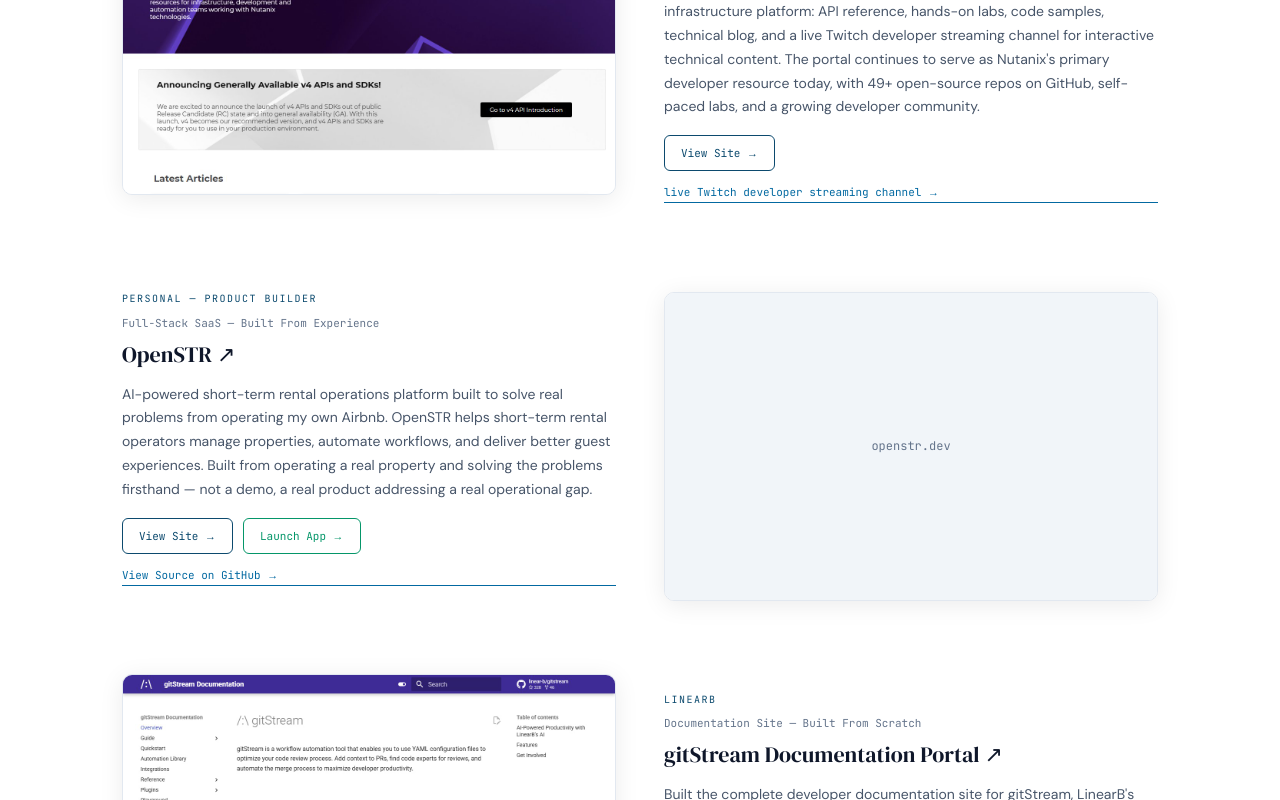
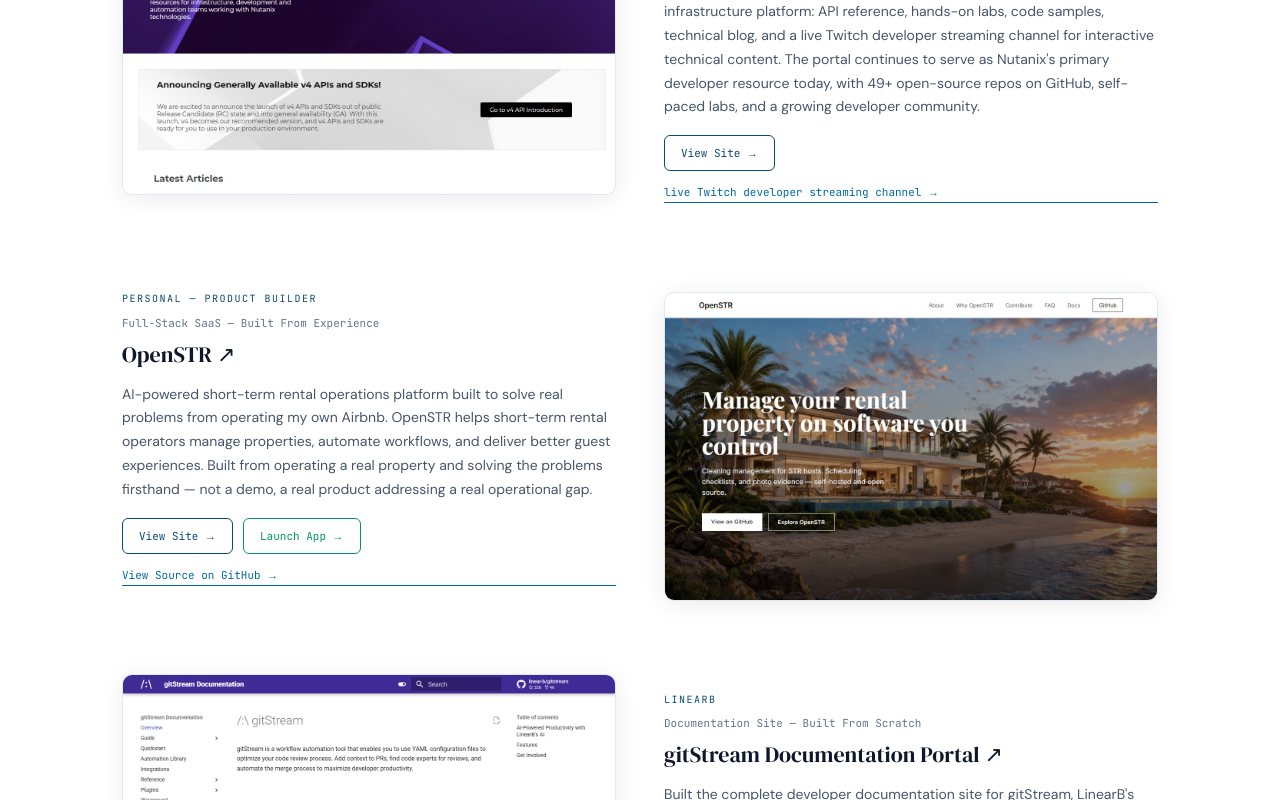
Before and after one commit to lkilpatrick/lkilpatrick_com, a Next.js app: page /work in a window 1280 px wide. Shown: the part 549-1349 px from the top of the page. Built offline with nearby package versions, Linux system fonts and the light colour scheme.

Commit message:
feat: add openstr.dev screenshot at 1280x800, wire into Work page

```diff
--- a/app/components/WorkPage.tsx
+++ b/app/components/WorkPage.tsx
@@ -75,6 +75,7 @@
   "Nutanix.dev — Developer Portal":  "/screenshots/nutanix-dev.jpg",
   "gitStream Documentation Portal":  "/screenshots/gitstream-docs.jpg",
   "Harness CI Release Notes":        "/screenshots/harness-ci.jpg",
+  "OpenSTR":                         "/screenshots/openstr.jpg",
   "Pitter Patter Diving":            "/screenshots/builder-pitterpatter-blog.jpg",
 };
 
```
Also changed, not shown: public/screenshots/openstr.jpg (added).
